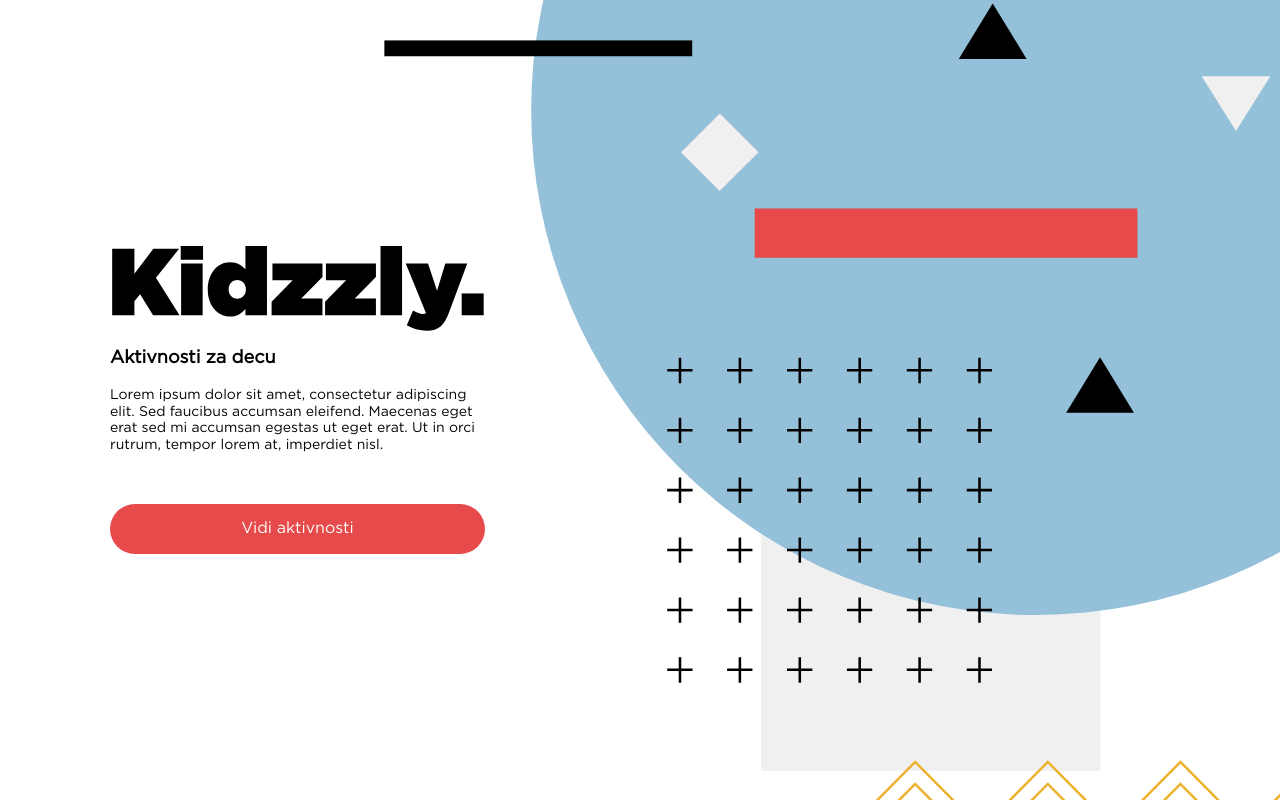
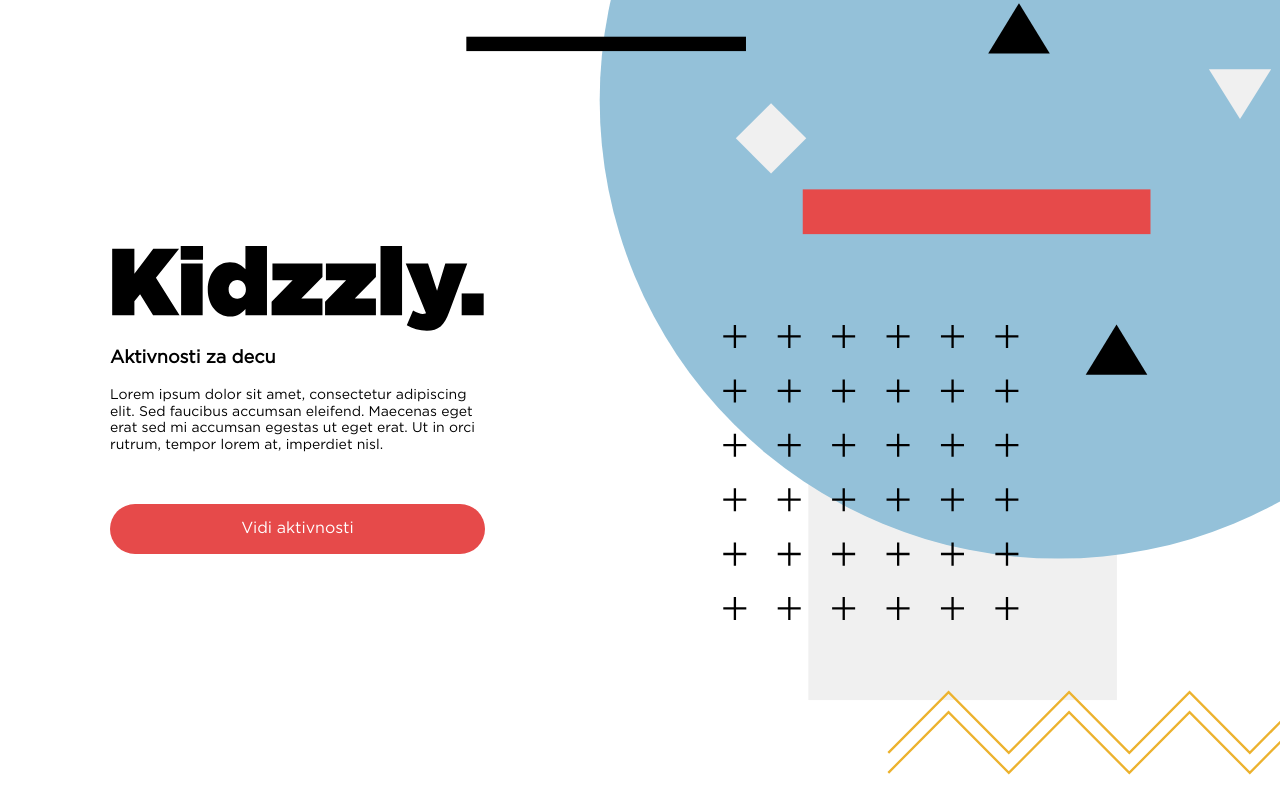
Before and after one commit to darkostepanovic/kiddzly-web, a React (Create React App) app: page / in a window 1280 px wide. Built offline with nearby package versions, Linux system fonts and the light colour scheme; no server answers.

Commit message:
Welcome page complete

```diff
--- a/src/components/elements/PageWrapper/index.js
+++ b/src/components/elements/PageWrapper/index.js
@@ -12,10 +12,7 @@ export default styled.div`
   @media all and (min-width: 768px) {
     background-size: 80% auto;
   }
-  @media all and (min-width: 1024px) {
-    background-size: 70% auto;
-  }
-  @media all and (min-width: 1900px) {
-    background-size: 53% auto;
+  @media all and (min-width: 1120px) {
+    background-size: auto 100%;
   }
 `;
```
